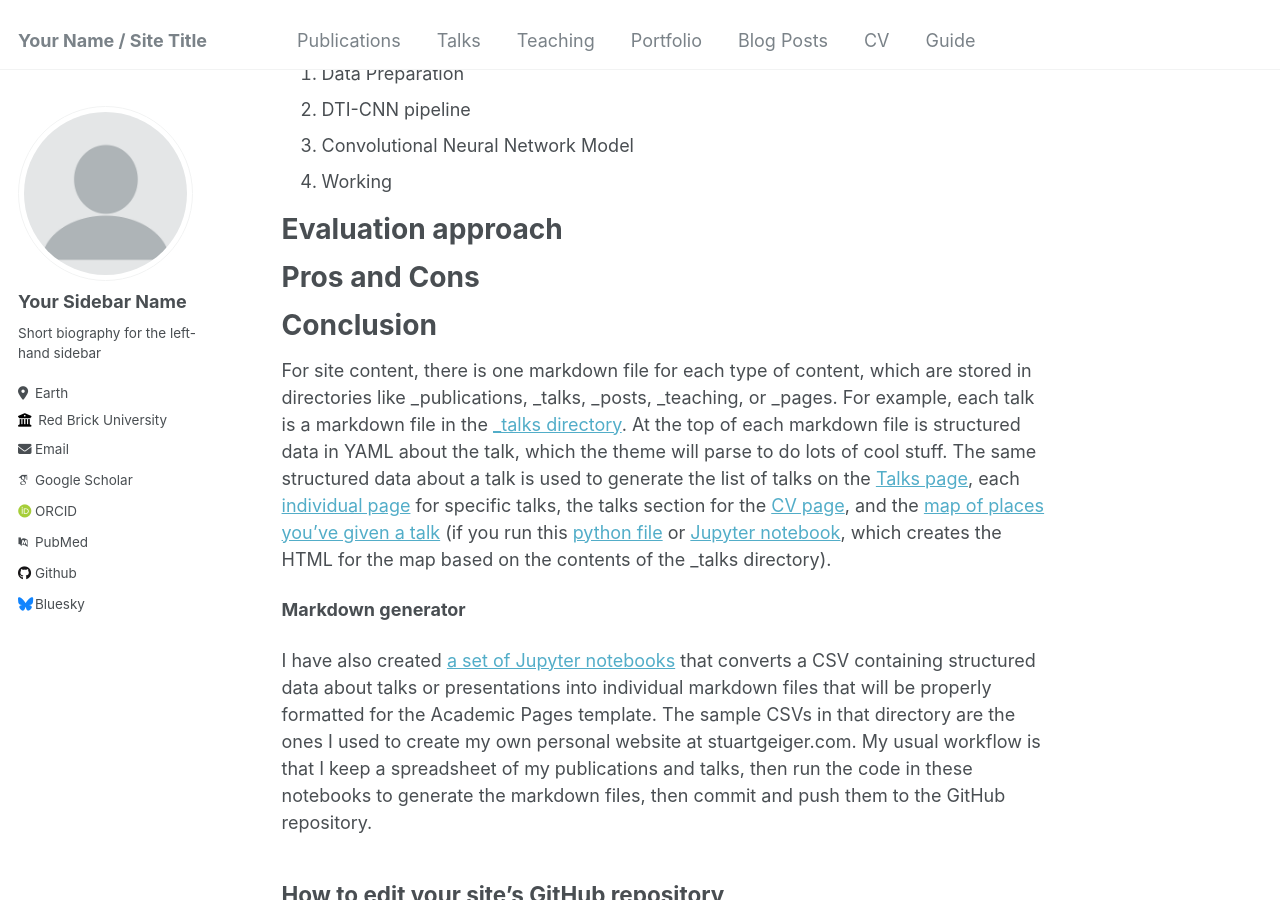
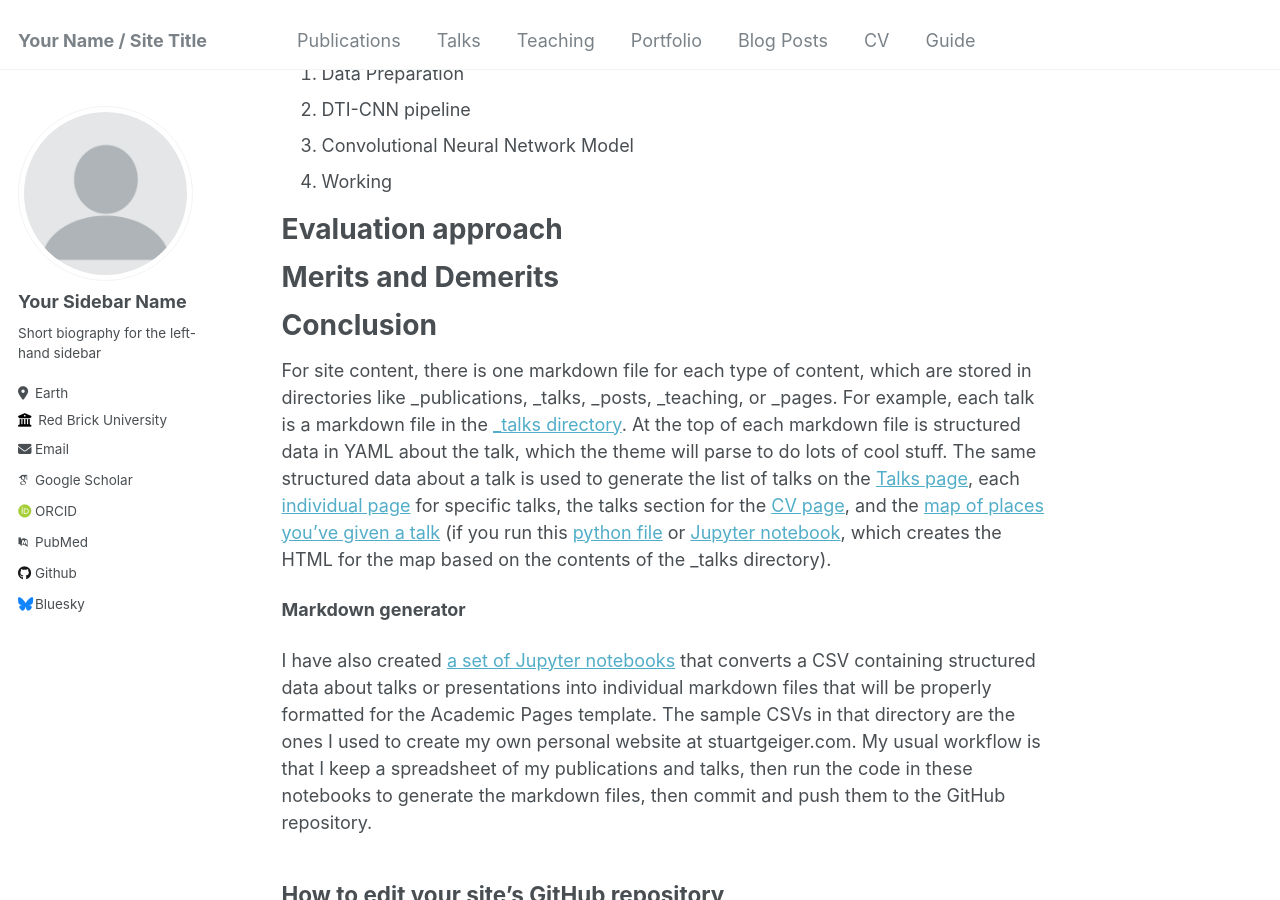
Before and after one commit to urvashithakre/urvashithakre.github.io, a Jekyll site: the page built from _pages/about.md, in a window 1280 px wide and 900 px high, scrolled down 1870 px. Built offline with Jekyll 4.4.1, drawn with Linux system fonts in a browser that asks for light colours; some web fonts are replaced.

Commit message:
Heading changed

```diff
--- a/_pages/about.md
+++ b/_pages/about.md
@@ -45,7 +45,7 @@ Methodology
 Evaluation approach
 ======
 
-Pros and Cons
+Merits and Demerits
 ======
 
 Conclusion
```
